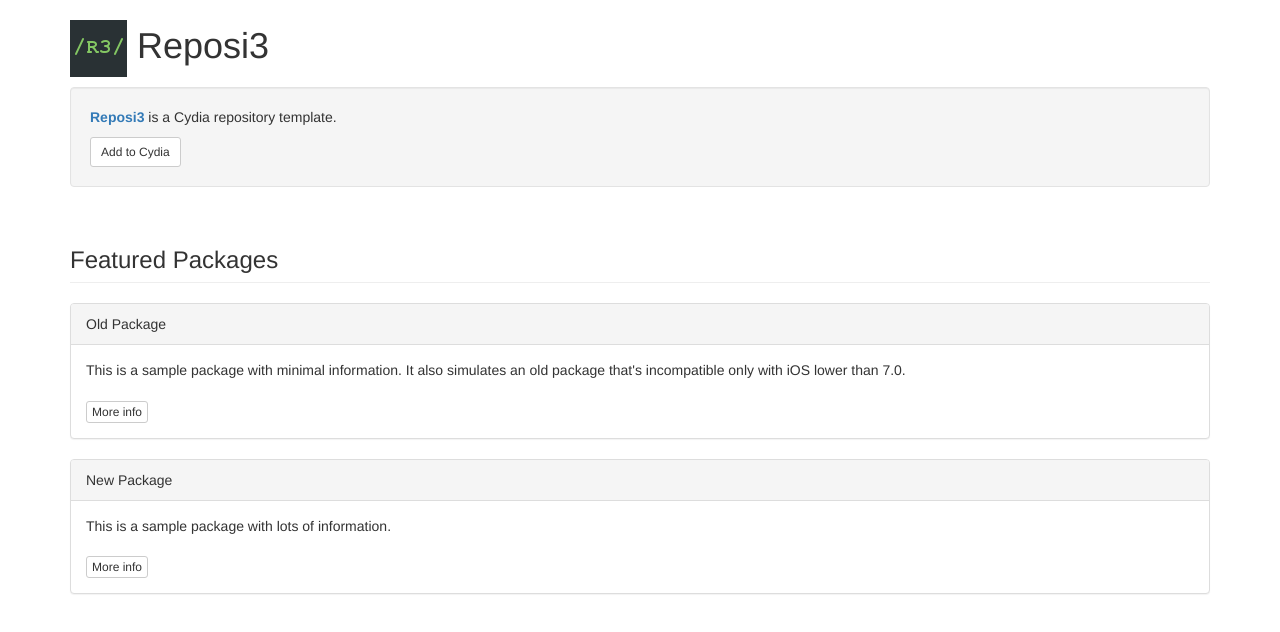
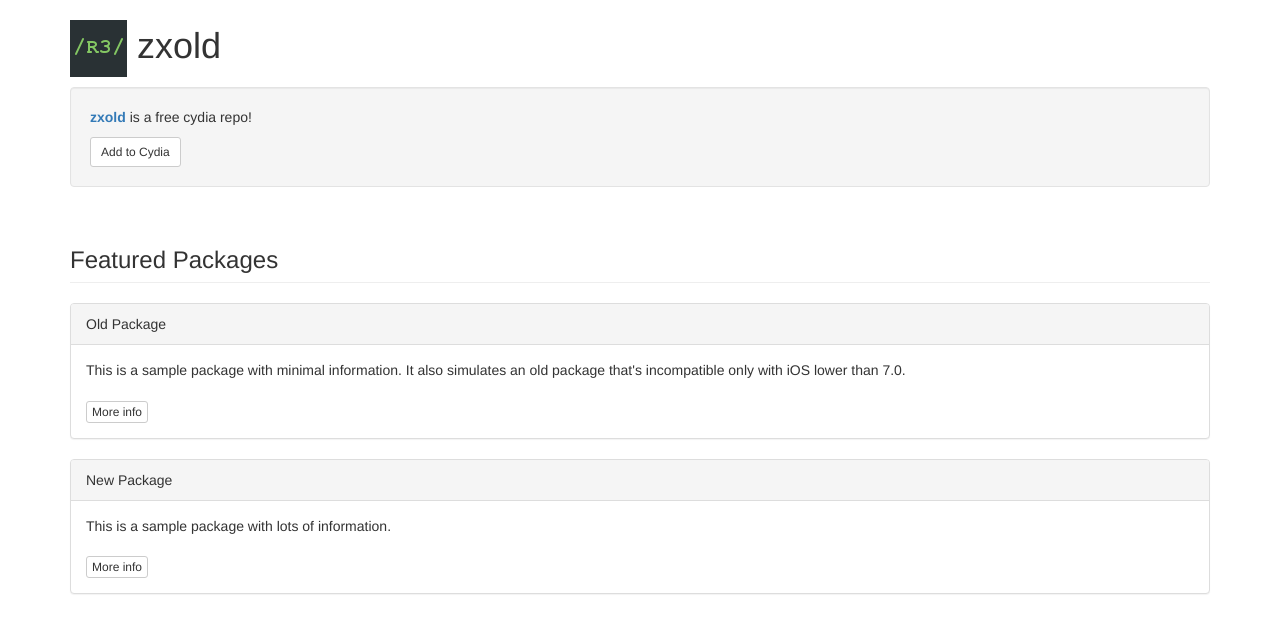
Before and after one commit to zxold/cydia, a plain HTML site: page index.html in a window 1280 px wide. Drawn offline with nearby package versions, Linux system fonts and the light colour scheme.

Commit message:
html fix
fixed html

```diff
--- a/index.html
+++ b/index.html
@@ -1,7 +1,7 @@
 <!DOCTYPE html>
 <html lang="en">
 <head>
-  <title>Reposi3</title>
+  <title>zxold</title>
   <meta charset="utf-8">
   <meta name="viewport" content="width=device-width, initial-scale=1">
   <link rel="stylesheet" href="https://maxcdn.bootstrapcdn.com/bootstrap/3.3.5/css/bootstrap.min.css">
@@ -10,13 +10,13 @@
 <body>
 
 <div class="container">
-	<h1><img src="CydiaIcon.png"> Reposi3</h1>
+	<h1><img src="CydiaIcon.png"> zxold</h1>
 </div>
 
 <div class="container">
 	<div class="well">
-		<p><span class="text-primary"><b>Reposi3</span></b> is a Cydia repository template.</p>
-		<a class="btn btn-sm btn-default" href="cydia://url/https://cydia.saurik.com/api/share#?source=https://supermamon.github.io/Reposi3/">Add to Cydia</a>
+		<p><span class="text-primary"><b>zxold</span></b> is a free cydia repo!</p>
+		<a class="btn btn-sm btn-default" href="cydia://url/https://cydia.saurik.com/api/share#?source=https://https://zxold.github.io/cydia/">Add to Cydia</a>
 	</div>
 </div>
 
```
